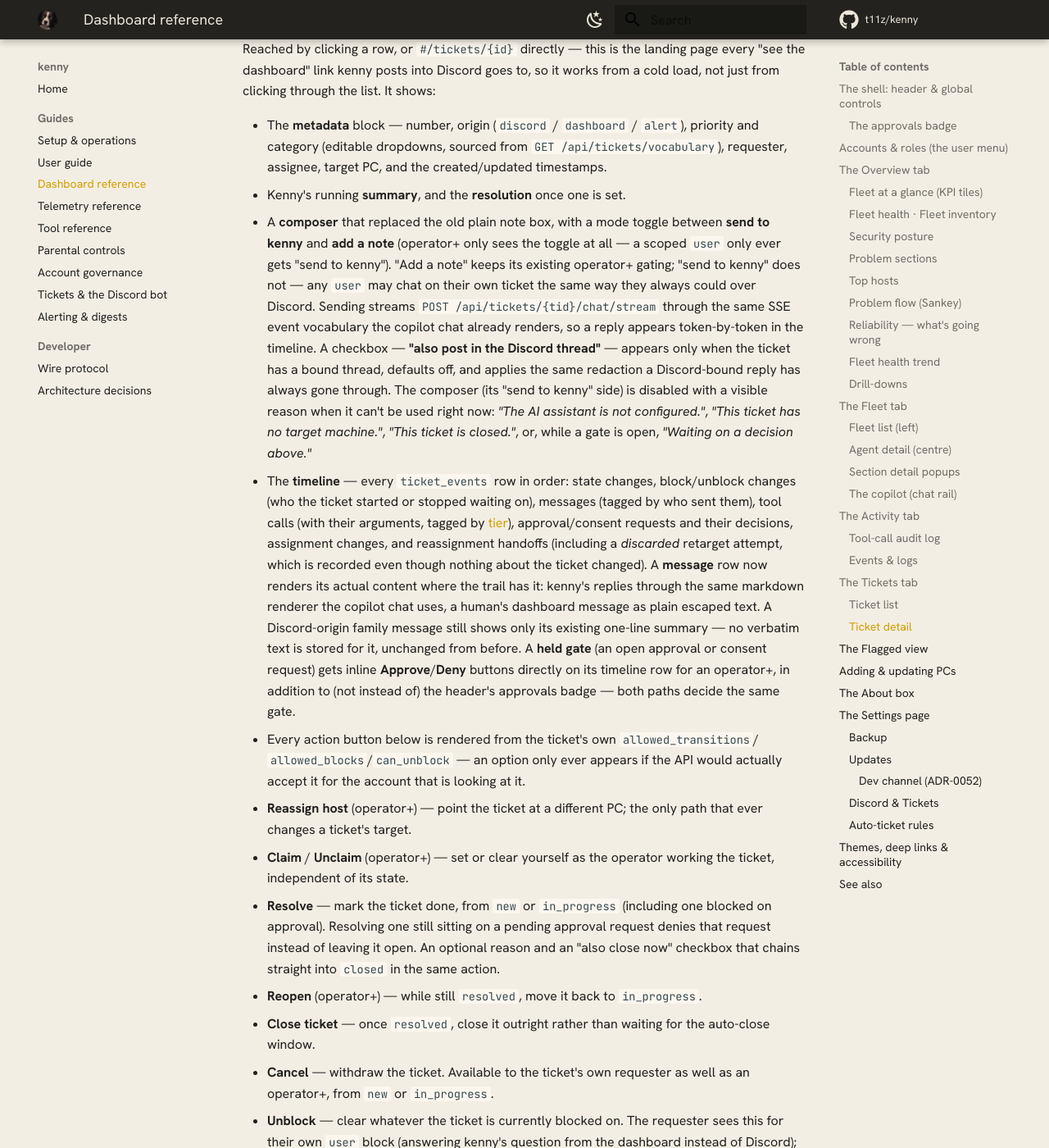
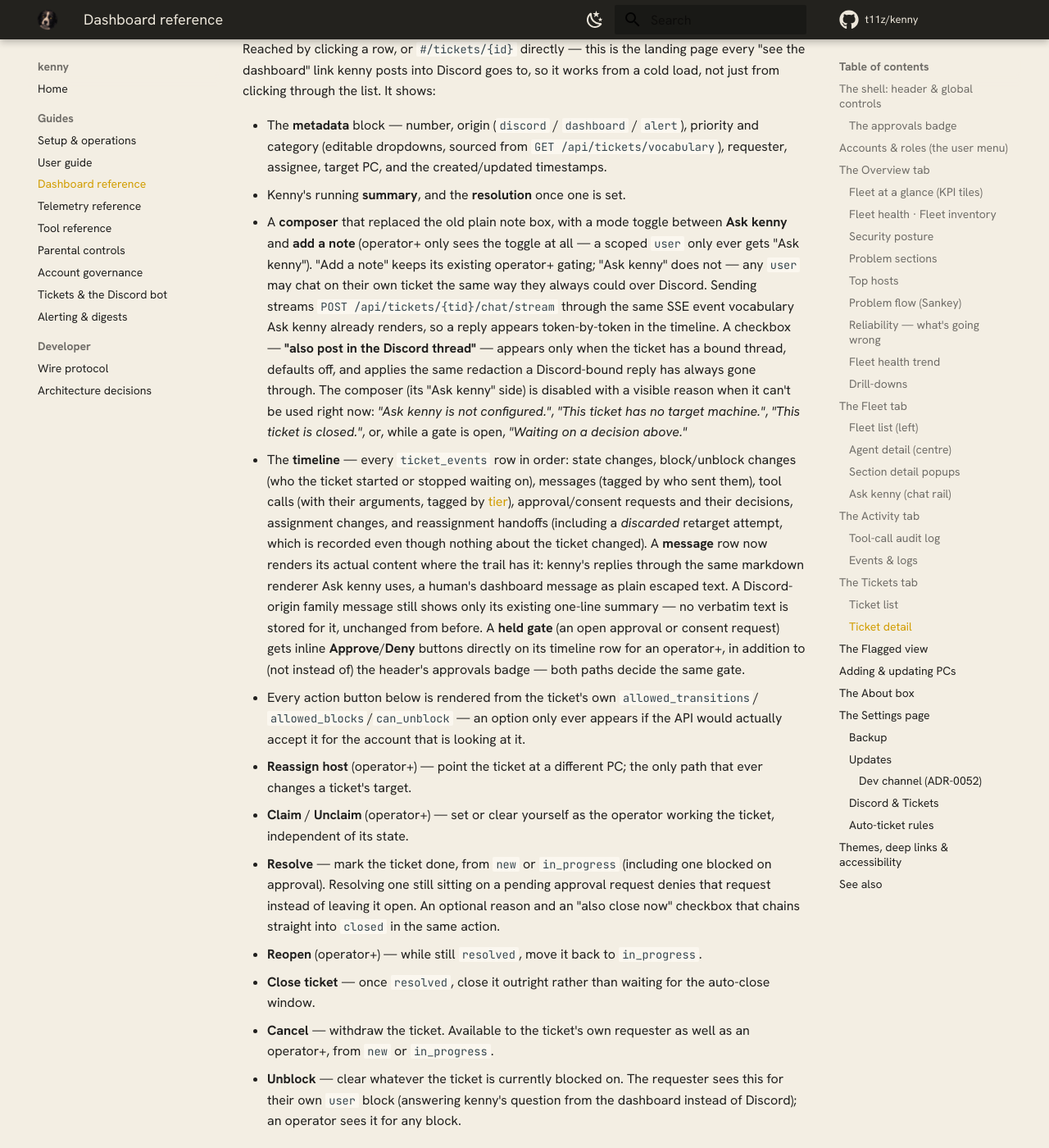
Before and after one commit to nullthrone/kenny, an MkDocs documentation site: the page built from docs/dashboard.md, in a window 1280 px wide and 1400 px high, scrolled down 20327 px. Shown: the whole window at 82% size. Built offline with MkDocs 1.6.1 and Material for MkDocs 9.7.7, drawn with Linux system fonts in a browser that asks for light colours; comment, search, counter and statistics services are not loaded; some of the changed text lies outside the part shown.

Commit message:
refactor(chat): unify the assistant's identity as "Ask kenny" / assistant
The AI assistant was named three different ways depending on which corner
of the dashboard you were in: "copilot" in the Fleet rail, "Send to kenny"
in the ticket composer, "The AI assistant" in disabled-reason text - and
at the code level, chat.py's ChatSession/DashboardPolicy duplicated
ticket_assistant.py's naming scheme, and the actor value stored on ticket
events was the bare, over-generic "kenny".

- User-facing label is now consistently "Ask kenny" across both surfaces;
  the persona's proper name "kenny" is kept in prose and in the timeline's
  actor display, which maps the stored "assistant" value back to it.
- ChatSession/DashboardPolicy renamed to FleetSession/FleetPolicy to match
  ticket_assistant.py's TicketSession/TicketPolicy naming. Route paths
  (/api/chat*) and ChatSessions (the session manager) are unchanged.
- ticket_assistant.py's actor="kenny" literals now use the new
  ticketstore.ASSISTANT_ACTOR = "assistant" constant; a migration folds
  existing ticket_events rows from the old value.
- .kc-copilot* CSS classes and the kenny-copilot localStorage key are left
  as-is on purpose (a layout rail's name, not the persona's; renaming the
  storage key would silently discard every operator's saved preference).
- Docs updated to match (dashboard.md, itsm.md, parental-controls.md,
  user-guide.md); the "Chat & AI" settings group keeps its name and slug.

[skip-doc-drift] - screenshots and any remaining doc reconciliation happen
in one /doc-sync pass once the rest of this chat-UX task has landed.

Co-Authored-By: Claude Sonnet 5 <noreply@anthropic.com>
Claude-Session: https://claude.ai/code/session_01LbRYeT9UBPnkeWbwou9YHW

```diff
--- a/docs/dashboard.md
+++ b/docs/dashboard.md
@@ -34,8 +34,8 @@ Every view shares one header:
   *critical* counts are **section totals** across the fleet (one PC can contribute several),
   and when either is above zero it becomes a **link into the [Flagged view](#the-flagged-view)**.
   On narrow screens the word labels collapse to icon + number.
-- **✨ Copilot toggle** *(Fleet tab only)* — show/hide the chat rail (see
-  [The copilot](#the-copilot-chat-rail)).
+- **✨ Ask kenny toggle** *(Fleet tab only)* — show/hide the chat rail (see
+  [Ask kenny](#ask-kenny-chat-rail)).
 - **Tickets badge** *(operator+ only)* — a message-square icon with a live count of tickets
   needing you: blocked on your approval, blocked on an operator, or a fresh alert-origin
   ticket. Clicking it opens [the Tickets tab](#the-tickets-tab) filtered to that group.
@@ -60,7 +60,7 @@ Every view shares one header:
 
 ### The approvals badge
 
-A shield icon lives in the header for **operator+** accounts, next to the copilot toggle,
+A shield icon lives in the header for **operator+** accounts, next to the Ask kenny toggle,
 with a live count of every tool call currently held for a decision — across every ticket,
 not just the one you happen to have open. Clicking it opens the same queue as a modal:
 each row shows the **tool**, its **tier**, the frozen **arguments**, a link straight to the
@@ -211,11 +211,11 @@ with the value and a one-line detail. Click a host id to jump to its
 ## The Fleet tab
 
 The working view: a three-column console — the **fleet list**, the selected PC's **agent
-detail**, and the docked **copilot** chat rail.
+detail**, and the docked **Ask kenny** chat rail.
 
 <figure markdown>
   ![The Fleet console](assets/screenshots/fleet-console.png)
-  <figcaption>The Fleet tab: the fleet list (left), the selected agent's drill-down (centre), and the copilot rail (right).</figcaption>
+  <figcaption>The Fleet tab: the fleet list (left), the selected agent's drill-down (centre), and the Ask kenny rail (right).</figcaption>
 </figure>
 
 ### Fleet list (left)
@@ -280,7 +280,7 @@ rule-reason chip.
 - **AI Recommendation** — for a flagged section, when an Anthropic API key is configured, a
   short **Diagnosis / Action / Urgency** advisory streams in at the top. If the advisor judges
   the issue fixable with kenny's tools it adds an **Auto-Remediate** button that hands a
-  suggested prompt to the copilot (state-changing steps still hit the confirm-gate). See
+  suggested prompt to Ask kenny (state-changing steps still hit the confirm-gate). See
   [ADR-0019](adr/0019-ai-recommendations-and-auto-remediation.md).
 - **Reliability** has a custom renderer — a category × day heatmap plus expandable event
   groups, each row showing a **severity badge** (`benign`/`notable`/`serious`/`unknown`) and
@@ -327,11 +327,11 @@ rule-reason chip.
   collect, so the panel shows the machine rather than what was requested. See
   [Account governance](account-governance.md).
 
-### The copilot (chat rail)
+### Ask kenny (chat rail)
 
 <figure markdown>
-  ![The copilot with a confirm-gate](assets/screenshots/copilot-confirm.png)
-  <figcaption>The copilot: an assistant reply, an auto-run read-only tool, and the amber confirm-gate pausing a state-changing winget_update until the operator approves.</figcaption>
+  ![Ask kenny with a confirm-gate](assets/screenshots/copilot-confirm.png)
+  <figcaption>Ask kenny: an assistant reply, an auto-run read-only tool, and the amber confirm-gate pausing a state-changing winget_update until the operator approves.</figcaption>
 </figure>
 
 The **server-hosted Claude** chat, docked on the right. No local client needed — ask in plain
@@ -443,16 +443,16 @@ not just from clicking through the list. It shows:
   category (editable dropdowns, sourced from `GET /api/tickets/vocabulary`), requester,
   assignee, target PC, and the created/updated timestamps.
 - Kenny's running **summary**, and the **resolution** once one is set.
-- A **composer** that replaced the old plain note box, with a mode toggle between **send to
+- A **composer** that replaced the old plain note box, with a mode toggle between **Ask
   kenny** and **add a note** (operator+ only sees the toggle at all — a scoped `user` only
-  ever gets "send to kenny"). "Add a note" keeps its existing operator+ gating; "send to
+  ever gets "Ask kenny"). "Add a note" keeps its existing operator+ gating; "Ask
   kenny" does not — any `user` may chat on their own ticket the same way they always could
   over Discord. Sending streams `POST /api/tickets/{tid}/chat/stream` through the same SSE
-  event vocabulary the copilot chat already renders, so a reply appears token-by-token in the
+  event vocabulary Ask kenny already renders, so a reply appears token-by-token in the
   timeline. A checkbox — **"also post in the Discord thread"** — appears only when the ticket
   has a bound thread, defaults off, and applies the same redaction a Discord-bound reply has
-  always gone through. The composer (its "send to kenny" side) is disabled with a visible
-  reason when it can't be used right now: *"The AI assistant is not configured."*, *"This
+  always gone through. The composer (its "Ask kenny" side) is disabled with a visible
+  reason when it can't be used right now: *"Ask kenny is not configured."*, *"This
   ticket has no target machine."*, *"This ticket is closed."*, or, while a gate is open,
   *"Waiting on a decision above."*
 - The **timeline** — every `ticket_events` row in order: state changes, block/unblock
@@ -461,7 +461,7 @@ not just from clicking through the list. It shows:
   requests and their decisions, assignment changes, and reassignment handoffs (including a
   *discarded* retarget attempt, which is recorded even though nothing about the ticket
   changed). A **message** row now renders its actual content where the trail has it: kenny's
-  replies through the same markdown renderer the copilot chat uses, a human's dashboard
+  replies through the same markdown renderer Ask kenny uses, a human's dashboard
   message as plain escaped text. A Discord-origin family message still shows only its
   existing one-line summary — no verbatim text is stored for it, unchanged from before. A
   **held gate** (an open approval or consent request) gets inline **Approve**/**Deny** buttons
@@ -493,10 +493,10 @@ it at a terminal state; this used to be silent in Discord.
 
 The **New ticket** modal also gained an optional host picker, so a ticket opened straight
 from the dashboard can start with a real target machine instead of always unassigned —
-without one, the new composer's "send to kenny" side has nothing to run against and stays
+without one, the new composer's "Ask kenny" side has nothing to run against and stays
 disabled. See [`itsm.md`](itsm.md#what-is-recorded-and-what-is-not) for what the composer's
 messages record, and [ADR-0055](adr/0055-the-ticket-is-its-own-chat-surface.md) for why this
-is a second, equally-gated chat surface rather than an extension of the copilot.
+is a second, equally-gated chat surface rather than an extension of Ask kenny.
 
 ---
 
@@ -729,7 +729,7 @@ since it changes behaviour on every PC.
   `#/tickets`, `#/tickets/{id}`, `#/settings/{section}`). `#/backup` and `#/updates` still
   resolve too, straight into the matching Settings section, for old bookmarks and the
   Discord "see the dashboard" links.
-- **Keyboard & motion** — Escape closes modals and the copilot drawer; animations respect
+- **Keyboard & motion** — Escape closes modals and the Ask kenny drawer; animations respect
   `prefers-reduced-motion`.
 
 ---
```
Also changed, not shown: docs/itsm.md (+3 -3 lines), docs/parental-controls.md (+1 -1 lines), docs/user-guide.md (+4 -4 lines), 10 other files.
